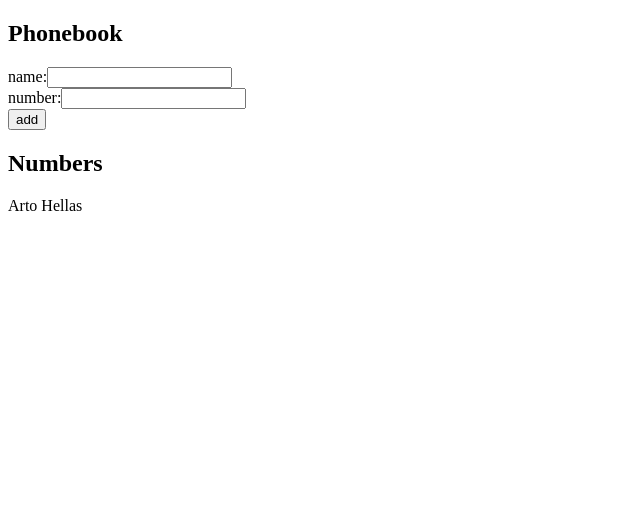
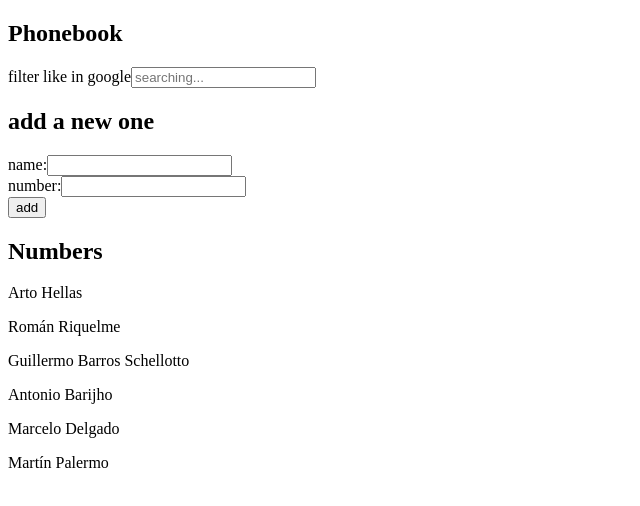
Before and after one commit to Rodrigorov3r/PhoneBook-React, a React (Vite) app: page / in a window 1280 px wide. Shown: the top 506 px of the page, without its empty margins (0-640 px from the left). Built offline with nearby package versions, Linux system fonts and the light colour scheme.

Commit message:
lista de contactos + handleSearch

```diff
--- a/src/App.jsx
+++ b/src/App.jsx
@@ -3,9 +3,15 @@ import { useState } from 'react';
 const App = () => {
   const [persons, setPersons] = useState([
     { id: 1, name: 'Arto Hellas', number: '4545555' },
+    { id: 2, name: 'Román Riquelme', number: '4545555' },
+    { id: 3, name: 'Guillermo Barros Schellotto', number: '4545555' },
+    { id: 4, name: 'Antonio Barijho', number: '4545555' },
+    { id: 4, name: 'Marcelo Delgado', number: '4545555' },
+    { id: 4, name: 'Martín Palermo', number: '4545555' },
   ]);
   const [newName, setNewName] = useState('');
   const [newNumber, setNewNumber] = useState('');
+  const [search, setSearch] = useState('');
 
   const handleSubmit = (e) => {
     e.preventDefault();
@@ -40,9 +46,20 @@ const App = () => {
     return setNewNumber(e.target.value);
   };
 
+  const handleFilter = (e) => {
+    const { value } = e.target;
+    setSearch(value);
+  };
+
+
   return (
     <div>
       <h2>Phonebook</h2>
+      <div>
+        filter like in google
+        <input type="text" placeholder="searching..." onChange={handleFilter} />
+      </div>
+      <h2>add a new one</h2>
       <form onSubmit={handleSubmit}>
         <div>
           name:
```
Also changed, not shown: 1 other file (tests, documents, lock files or other folders).
